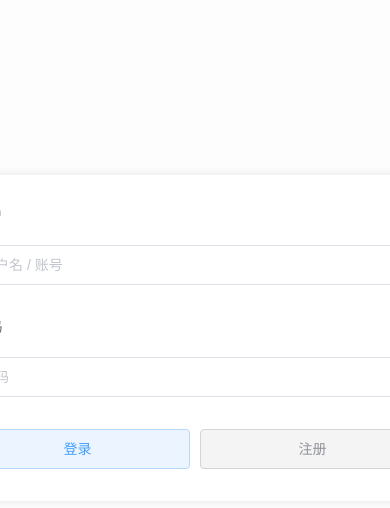
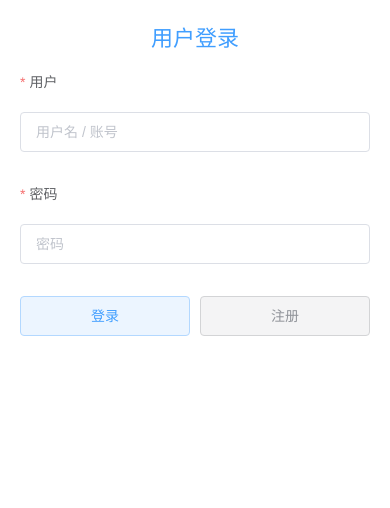
Before and after one commit to RuixeWolf/vue-data-encryption, a Vue app: page /login in a window 390 px wide. Shown: the top 508 px of the page. Built offline with nearby package versions, Linux system fonts and the light colour scheme.

Commit message:
优化用户登录注册页面样式

```diff
--- a/src/App.vue
+++ b/src/App.vue
@@ -43,7 +43,7 @@ export default defineComponent({
   }
 
   #app {
-    font-family: Avenir, Helvetica, Arial, sans-serif;
+    font-family: "Helvetica Neue", Helvetica, "PingFang SC", "Hiragino Sans GB", "Microsoft YaHei", "微软雅黑", Arial, sans-serif;
     -webkit-font-smoothing: antialiased;
     -moz-osx-font-smoothing: grayscale;
   }
--- a/src/views/Login.vue
+++ b/src/views/Login.vue
@@ -1,6 +1,7 @@
 <template>
   <div class="container">
     <section class="form-container">
+      <div class="form-title">用户登录</div>
       <el-form ref="loginForm" :model="loginFormData" :rules="loginFormRules" label-position="top">
         <el-form-item label="用户" prop="user">
           <el-input type="text" v-model="loginFormData.user" placeholder="用户名 / 账号"></el-input>
@@ -149,8 +150,31 @@ export default defineComponent({
     background-color: #fff;
     box-shadow: 0 0 10px 0 rgba($color: #000000, $alpha: 0.1);
 
+    .form-title {
+      width: 100%;
+      text-align: center;
+      font-size: 22px;
+      color: #409EFF;
+      margin-bottom: 10px;
+    }
+
     .form-btn {
       width: 100%;
     }
   }
+
+  @media screen and (max-width: 700px) {
+    .container {
+      position: static;
+      background-color: #fff;
+    }
+
+    .form-container {
+      position: static;
+      transform: translate(0, 0);;
+      width: 100%;
+      border-radius: 0;
+      box-shadow: none;
+    }
+  }
 </style>
--- a/src/views/Register.vue
+++ b/src/views/Register.vue
@@ -1,6 +1,7 @@
 <template>
   <div class="container">
     <section class="form-container">
+      <div class="form-title">用户注册</div>
       <el-form ref="registerForm" :model="registerFormData" :rules="registerFormRules" label-position="top">
         <el-form-item label="用户名" prop="userName">
           <el-input type="text" v-model="registerFormData.userName" placeholder="用户名"></el-input>
@@ -218,8 +219,31 @@ export default defineComponent({
     background-color: #fff;
     box-shadow: 0 0 10px 0 rgba($color: #000000, $alpha: 0.1);
 
+    .form-title {
+      width: 100%;
+      text-align: center;
+      font-size: 22px;
+      color: #409EFF;
+      margin-bottom: 10px;
+    }
+
     .form-btn {
       width: 100%;
     }
   }
+
+  @media screen and (max-width: 700px) {
+    .container {
+      position: static;
+      background-color: #fff;
+    }
+
+    .form-container {
+      position: static;
+      transform: translate(0, 0);
+      width: 100%;
+      border-radius: 0;
+      box-shadow: none;
+    }
+  }
 </style>
```
